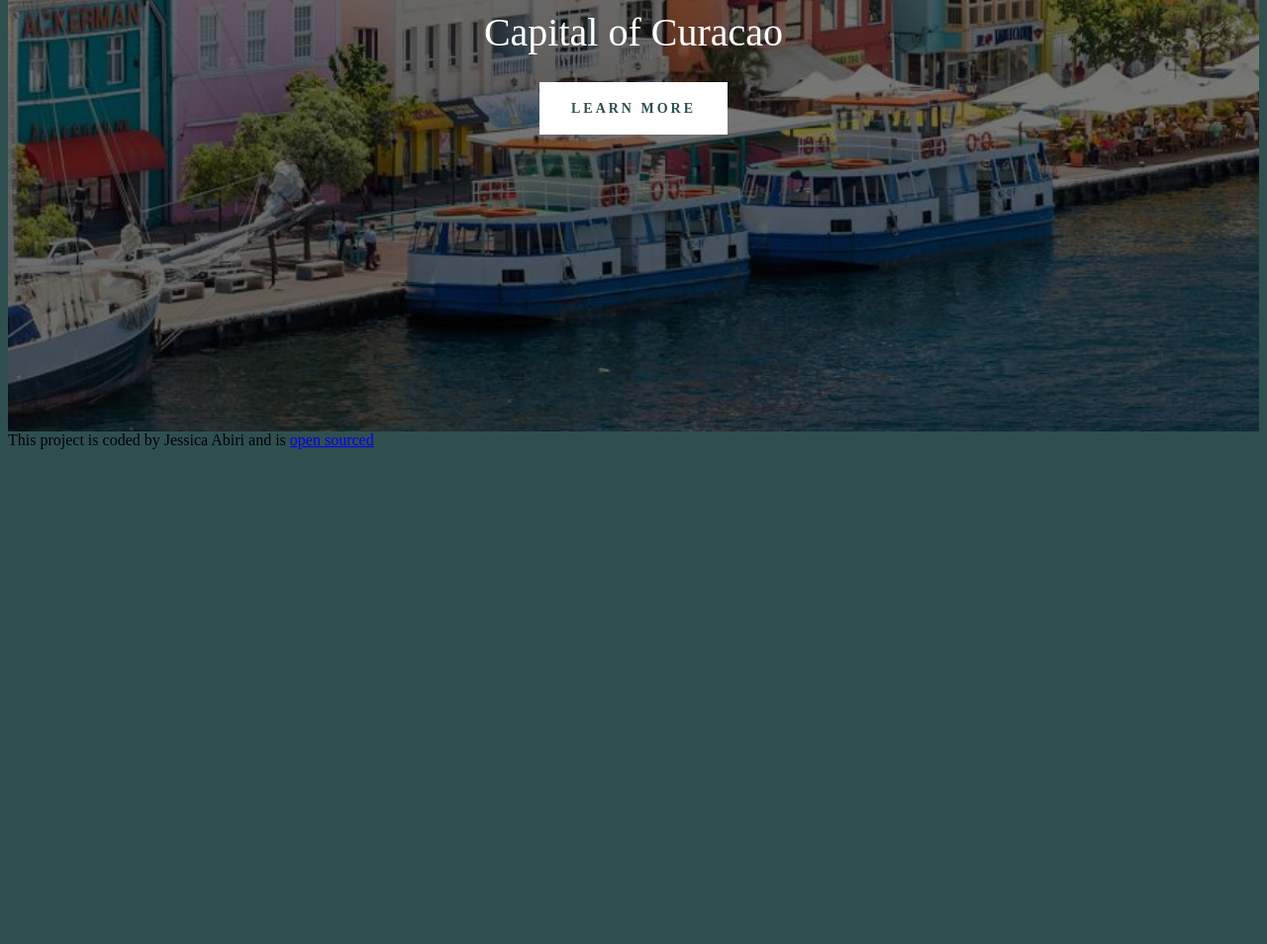
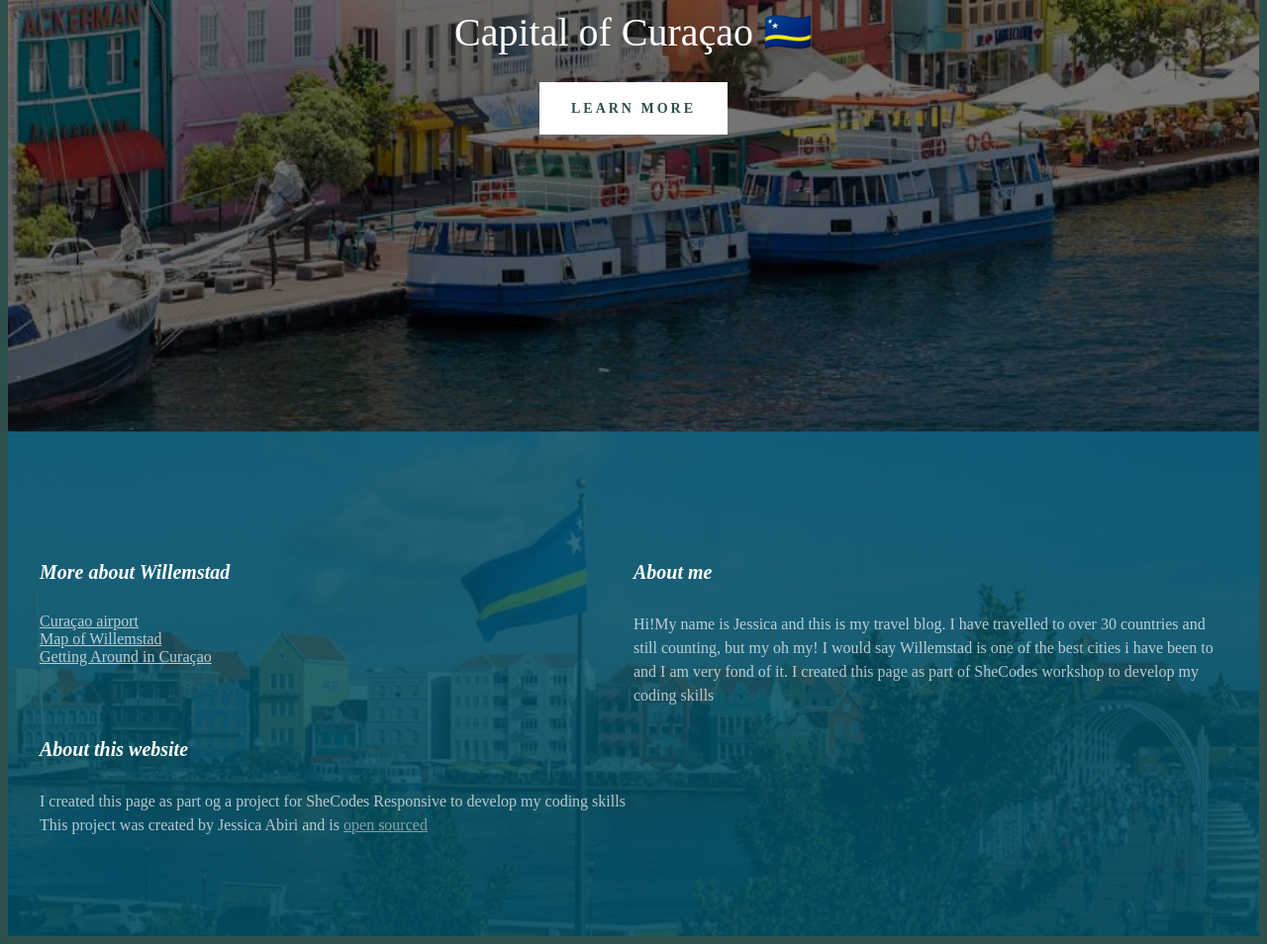
Before and after one commit to Kesewaa-svg/Curacao-travel-blog, a plain HTML site: page index.html in a window 1280 px wide. Shown: the part 497-1451 px from the top of the page at 99% size. Before the commit the page ends 959 px from the top, so only its background shows below. Drawn offline with Linux system fonts and the light colour scheme.

Commit message:
Added the footer

```diff
--- a/index.html
+++ b/index.html
@@ -10,22 +10,69 @@
       rel="stylesheet"
     />
     <link rel="stylesheet" href="styles/apply.css" />
-    <title>Welcome to Curacao</title>
+    <title>Welcome to Curaçao</title>
   </head>
   <body>
+    <div class="container">
       <header>
         <h3>.TRAVEL BLOG.</h3>
         <h1>Welcome to Willemstad</h1>
-      <h2>Capital of Curacao</h2>
+        <h2>Capital of Curaçao 🇨🇼</h2>
         <a href="#more">Learn more</a>
       </header>
+    </div>
+    <div class="container">
       <footer>
-      This project is coded by Jessica Abiri and is
+        <section class="grid">
+          <div>
+            <h4><em>More about Willemstad</em></h4>
+            <ul>
+              <li>
+                <a href="https://curacao-airport.com/" target="_blank">
+                  Curaçao airport</a
+                >
+              </li>
+              <li>
+                <a href="https://map.curacao.com/" target="_blank"
+                  >Map of Willemstad</a
+                >
+              </li>
+              <li>
+                <a
+                  href="https://www.curacao-travelguide.com/getting-around/"
+                  target="_blank"
+                >
+                  Getting Around in Curaçao</a
+                >
+              </li>
+            </ul>
+          </div>
+          <div>
+            <h4><em>About me</em></h4>
+            <p>
+              Hi!My name is Jessica and this is my travel blog. I have travelled
+              to over 30 countries and still counting, but my oh my! I would say
+              Willemstad is one of the best cities i have been to and I am very
+              fond of it. I created this page as part of SheCodes workshop to
+              develop my coding skills
+            </p>
+          </div>
+          <div>
+            <h4><em>About this website</em></h4>
+            <p>
+              I created this page as part og a project for SheCodes Responsive
+              to develop my coding skills
+              <br />
+              This project was created by Jessica Abiri and is
               <a
                 href="https://github.com/Kesewaa-svg/Curacao-travel-blog"
                 target="_blank"
                 >open sourced
               </a>
+            </p>
+          </div>
+        </section>
       </footer>
+    </div>
   </body>
 </html>
--- a/styles/apply.css
+++ b/styles/apply.css
@@ -6,6 +6,16 @@ body {
 .container {
   max-width: 1400px;
   margin: 0 auto;
+}
+
+section {
+  max-width: 1200px;
+  margin: 0 auto;
+}
+
+.grid {
+  display: grid;
+  grid-template-columns: 1fr 1fr;
 }
 
 header {
@@ -55,7 +65,45 @@ header a {
   text-decoration: none;
 }
 
-@media (max-width: 900px) {
+footer {
+  color: white;
+  background-image: linear-gradient(rgba(1, 78, 99, 0.8), rgba(1, 78, 99, 0.9)),
+    url("../images/flag.jpeg");
+  background-repeat: no-repeat;
+  background-size: cover;
+  padding: 100px 0;
+}
+
+footer h4 {
+  font-weight: 700;
+  font-size: 20px;
+  line-height: 30px;
+}
+
+footer p {
+  font-weight: 400;
+  font-size: 16px;
+  line-height: 24px;
+  margin: 0;
+  opacity: 0.7;
+}
+
+footer ul {
+  padding: 0;
+}
+
+footer li {
+  list-style: none;
+  margin: 0;
+  padding: 0;
+}
+
+footer a {
+  color: white;
+  opacity: 0.7;
+}
+
+@media (max-width: 960px) {
   header {
     padding: 60px 0;
   }
```
Also changed, not shown: images/bridge.jpeg (added), images/flag.jpeg (added), 1 other file. Lines whose indentation alone changed are shown as unchanged.
